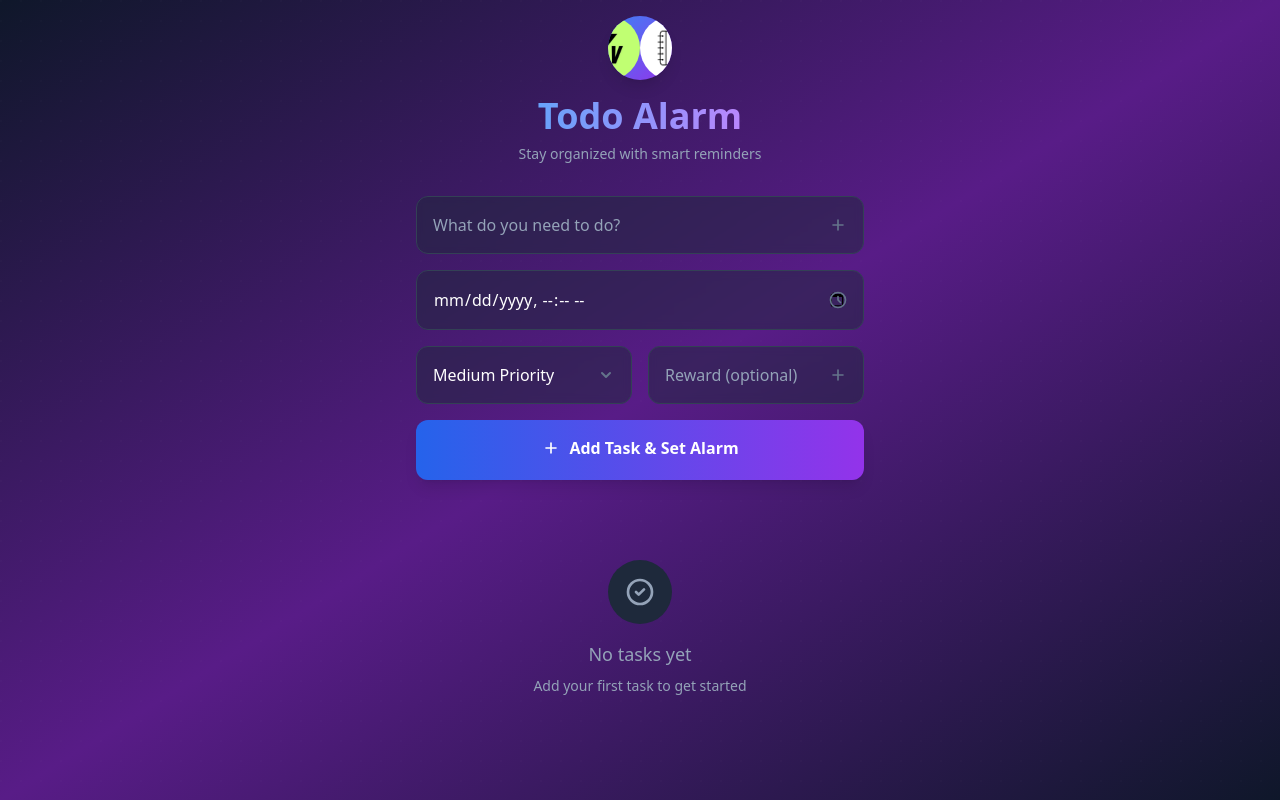
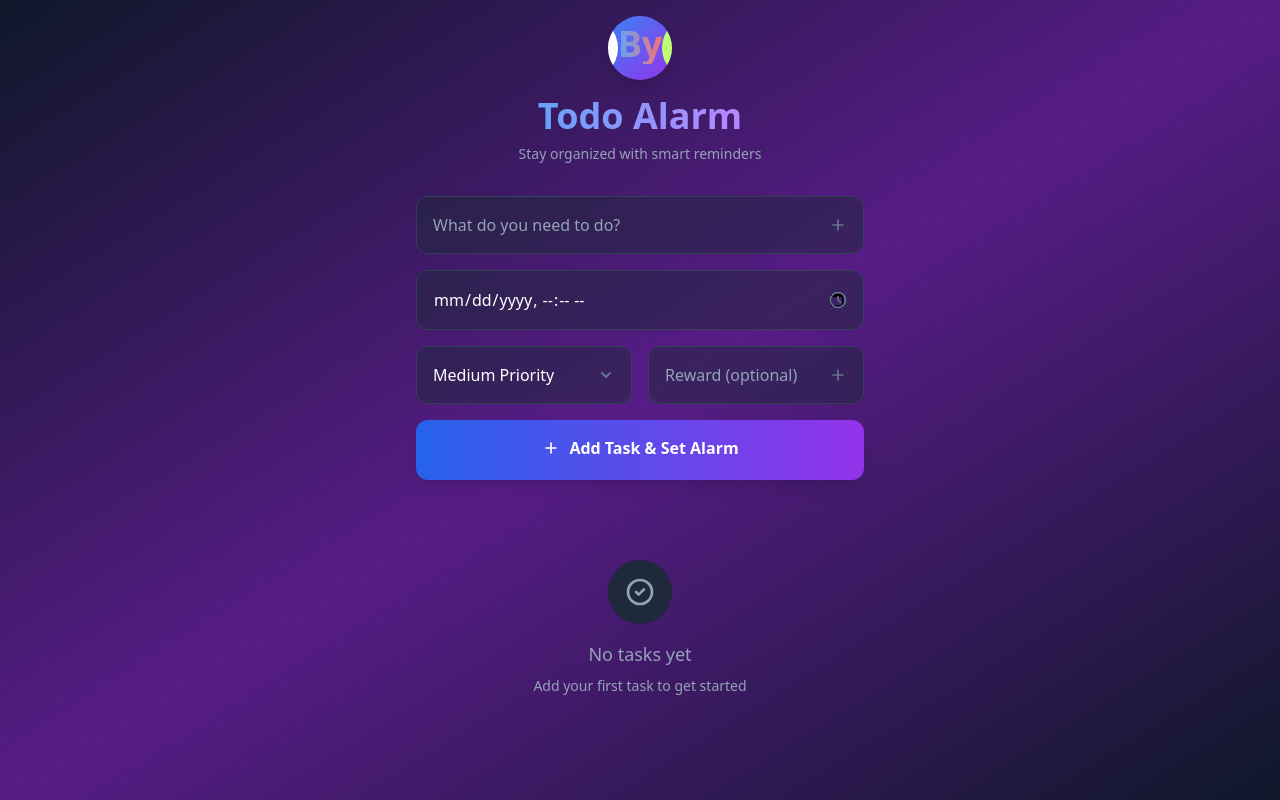
Before and after one commit to Electroiscoding/xerv-todo, a plain HTML site: page index.html in a window 1280 px wide. Drawn offline with nearby package versions, Linux system fonts and the light colour scheme.

Commit message:
Update index.html

```diff
--- a/index.html
+++ b/index.html
@@ -82,10 +82,11 @@
     <!-- Header -->
     <header class="text-center mb-8 animate-fade-in">
       <div class="inline-flex items-center justify-center w-16 h-16 bg-gradient-to-br from-blue-500 to-purple-600 rounded-full mb-4 shadow-lg overflow-hidden">
-
-        <img src="android-chrome-192x192.png" alt="Todo Alarm Icon" class="w-full h-full object-cover rounded-full" onerror="this.style.display='none'; this.nextElementSibling.style.display='block';" />
-        <img src="images.png" alt="Todo Alarm Icon" class="w-full h-full object-cover rounded-full" onerror="this.style.display='none'; this.nextElementSibling.style.display='block';" />
-
+                <img src="images.png" alt="Todo Alarm Icon" class="w-full h-full object-cover rounded-full" onerror="this.style.display='none'; this.nextElementSibling.style.display='block';" />
+            <h5 class="text-4xl font-bold bg-gradient-to-r from-blue-400 to-red-400 bg-clip-text text-transparent mb-2">
+        By
+            </h5>
+        <img src="android-chrome-192x192.png" alt="Xerv" class="w-full h-full object-cover rounded-full" onerror="this.style.display='none'; this.nextElementSibling.style.display='block';" />
         <span class="text-2xl hidden">🔔</span>
       </div>
       <h1 class="text-4xl font-bold bg-gradient-to-r from-blue-400 to-purple-400 bg-clip-text text-transparent mb-2">
```
